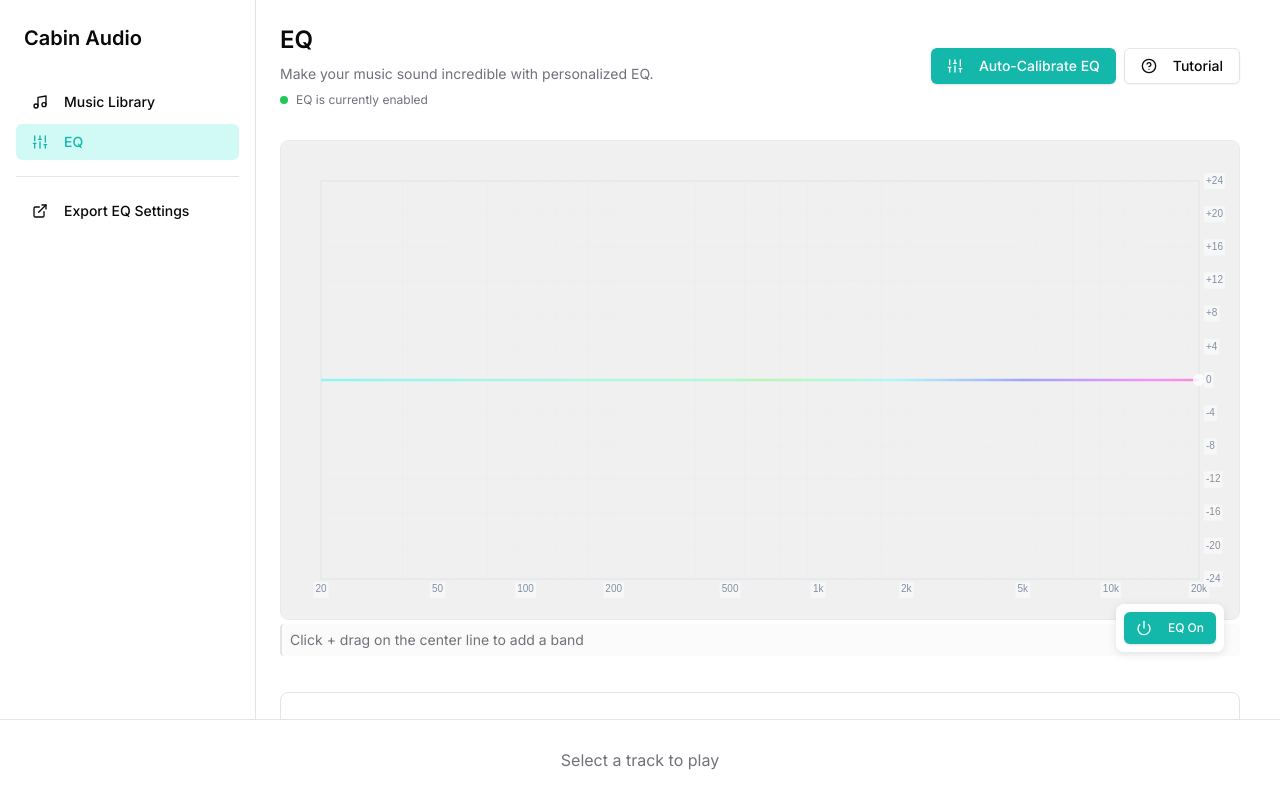
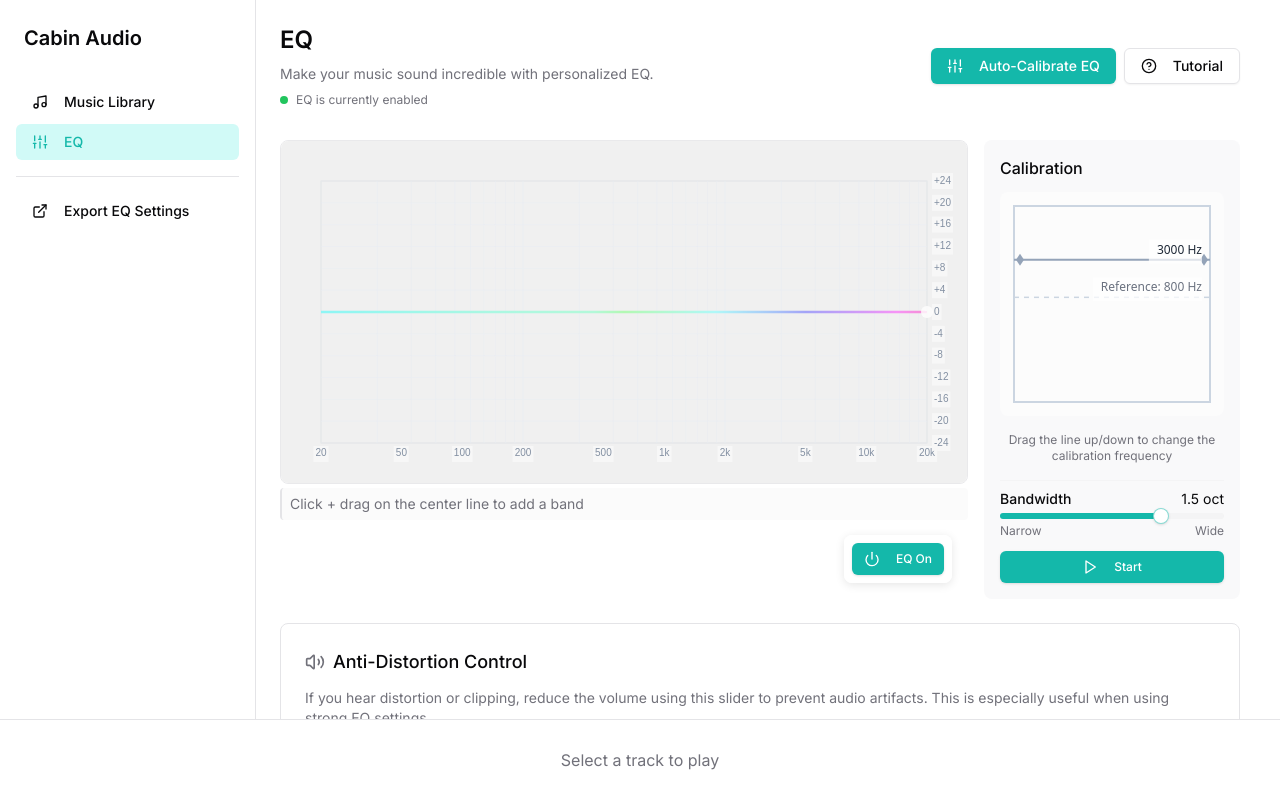
Before and after one commit to JulianMcOmie/cabin-audio-webapp, a Next.js app: page / in a window 1280 px wide. Both pictures are taken after a click on the button "Adjust EQ". Built offline with nearby package versions, Linux system fonts and the light colour scheme.

Commit message:
opt to move center frequency

```diff
--- a/components/eq-view.tsx
+++ b/components/eq-view.tsx
@@ -269,14 +269,14 @@ export function EQView({ setEqEnabled }: EQViewProps) {
             </div>
           </div>
 
-          {/* Calibration Panel (small width on desktop, full width on mobile)
+          {/* Calibration Panel (small width on desktop, full width on mobile) */}
           <div className="w-full md:w-64 bg-muted/50 p-4 rounded-lg">
             <h4 className="font-medium mb-3">Calibration</h4>
 
-            Square Calibration Component
+            {/* Reference Calibration Component */}
             <div className="mb-3">
-              <SquareCalibration
-                isPlaying={squareCalibrationPlaying}
+              <ReferenceCalibration
+                isPlaying={calibrationPlaying}
                 disabled={false}
               />
             </div>
@@ -284,12 +284,12 @@ export function EQView({ setEqEnabled }: EQViewProps) {
             <Button
               size="sm"
               className="w-full bg-electric-blue hover:bg-electric-blue/90 text-white"
-              onClick={() => setSquareCalibrationPlaying(!squareCalibrationPlaying)}
+              onClick={() => setCalibrationPlaying(!calibrationPlaying)}
             >
               <Play className="mr-2 h-4 w-4" />
-              {squareCalibrationPlaying ? "Stop" : "Start"}
+              {calibrationPlaying ? "Stop" : "Start"}
             </Button>
-          </div> */}
+          </div>
         </div>
 
         {/* Distortion Control Section */}
--- a/components/parametric-eq/FrequencyEQ.tsx
+++ b/components/parametric-eq/FrequencyEQ.tsx
@@ -11,6 +11,7 @@ import { useEQProcessor, calculateBandResponse } from "./useEQProcessor"
 import { useEQProfileStore } from "@/lib/stores/eqProfileStore"
 import { EQBand } from "@/lib/models/EQBand"
 import { throttle } from 'lodash';
+import { getReferenceCalibrationAudio } from '@/lib/audio/referenceCalibrationAudio';
 
 interface FrequencyEQProps {
   profileId?: string
@@ -85,6 +86,9 @@ export function FrequencyEQ({ profileId, disabled = false, className, onInstruct
   const [isDraggingVolume, setIsDraggingVolume] = useState(false)
   const [isHoveringVolume, setIsHoveringVolume] = useState(false)
 
+  // State to track if Control or Option key is pressed
+  const [isModifierKeyPressed, setIsModifierKeyPressed] = useState(false)
+
   // Connect to EQ profile store
   const {
     getProfileById,
@@ -156,6 +160,104 @@ export function FrequencyEQ({ profileId, disabled = false, className, onInstruct
     return newProfileBand.id
   }, [profile, updateProfile, onRequestEnable, disabled])
 
+  // Add keyboard event listeners for Control and Option keys
+  useEffect(() => {
+    const handleKeyDown = (e: KeyboardEvent) => {
+      // Check if Control (ctrlKey) or Option/Alt (altKey) is pressed
+      if (e.ctrlKey || e.altKey) {
+        setIsModifierKeyPressed(true);
+      }
+    };
+
+    const handleKeyUp = (e: KeyboardEvent) => {
+      // When no modifier keys are pressed anymore
+      if (!e.ctrlKey && !e.altKey) {
+        setIsModifierKeyPressed(false);
+
+        // Stop the calibration sound when keys are released
+        const audioPlayer = getReferenceCalibrationAudio();
+        audioPlayer.setPlaying(false);
+      }
+    };
+
+    // Add global event listeners
+    window.addEventListener('keydown', handleKeyDown);
+    window.addEventListener('keyup', handleKeyUp);
+    window.addEventListener('blur', () => {
+      // Stop the calibration sound when window loses focus
+      setIsModifierKeyPressed(false);
+      const audioPlayer = getReferenceCalibrationAudio();
+      audioPlayer.setPlaying(false);
+    });
+
+    return () => {
+      window.removeEventListener('keydown', handleKeyDown);
+      window.removeEventListener('keyup', handleKeyUp);
+      window.removeEventListener('blur', () => {
+        setIsModifierKeyPressed(false);
+        const audioPlayer = getReferenceCalibrationAudio();
+        audioPlayer.setPlaying(false);
+      });
+    };
+  }, []);
+
+  // Function to update calibration frequency based on mouse position
+  const updateCalibrationFromMousePosition = useCallback((e: React.MouseEvent<HTMLCanvasElement> | MouseEvent) => {
+    if (!isModifierKeyPressed || !canvasRef.current) return;
+
+    const canvas = canvasRef.current;
+    const rect = canvas.getBoundingClientRect();
+    const margin = (canvas as any).margin || 40;
+
+    // Get mouse coordinates relative to canvas
+    const x = e.clientX - rect.left;
+    const y = e.clientY - rect.top;
+
+    // Check if within the inner EQ area
+    const isWithinInnerArea =
+      x >= margin && x <= rect.width - margin &&
+      y >= margin && y <= rect.height - margin;
+
+    if (isWithinInnerArea) {
+      // Calculate inner coordinates
+      const innerX = x - margin;
+      const innerWidth = rect.width - margin * 2;
+
+      // Convert X position to frequency
+      const frequency = EQCoordinateUtils.xToFreq(innerX, innerWidth, freqRange);
+      const clampedFrequency = Math.max(20, Math.min(20000, frequency));
+
+      // Update calibration audio
+      const audioPlayer = getReferenceCalibrationAudio();
+      audioPlayer.setCalibrationFrequency(clampedFrequency);
+
+      // Make sure it's playing
+      if (!audioPlayer.isActive()) {
+        audioPlayer.setPlaying(true);
+      }
+    }
+  }, [isModifierKeyPressed, freqRange]);
+
+  // Add a document mousemove listener to update calibration when modifier key is pressed
+  useEffect(() => {
+    if (!isModifierKeyPressed) {
+      // If no modifier key is pressed, don't need the listener
+      return;
+    }
+
+    // Handler for document mouse move
+    const handleDocumentMouseMove = (e: MouseEvent) => {
+      updateCalibrationFromMousePosition(e);
+    };
+
+    // Add global event listener
+    document.addEventListener('mousemove', handleDocumentMouseMove);
+
+    return () => {
+      document.removeEventListener('mousemove', handleDocumentMouseMove);
+    };
+  }, [isModifierKeyPressed, updateCalibrationFromMousePosition]);
+
   const handleBandUpdate = useCallback((id: string, updates: Partial<EQBandWithUI>) => {
     if (!profile) return
 
@@ -224,6 +326,12 @@ export function FrequencyEQ({ profileId, disabled = false, className, onInstruct
   const handleMouseMove = useCallback((e: React.MouseEvent<HTMLCanvasElement>) => {
     if (!profile || isDraggingVolume) return;
 
+    // First check if we should update calibration based on modifier keys
+    if (isModifierKeyPressed) {
+      updateCalibrationFromMousePosition(e);
+      // Still allow regular hover behavior
+    }
+
     const canvas = canvasRef.current;
     if (!canvas) return;
 
@@ -248,17 +356,18 @@ export function FrequencyEQ({ profileId, disabled = false, className, onInstruct
 
     setIsHoveringVolume(isOverVolume);
 
-    // Only pass mouse move to band interaction if not hovering over volume and within inner area
-    if (!isOverVolume && isWithinInnerArea) {
+    // If we're not over the volume control, pass to band handler
+    if (!isOverVolume) {
       handleBandMouseMove(e);
+    } else {
+      // Update cursor based on volume hover
+      document.body.style.cursor = 'pointer';
     }
-  }, [profile, handleBandMouseMove, isDraggingVolume]);
+  }, [profile, isDraggingVolume, handleBandMouseMove, isModifierKeyPressed, updateCalibrationFromMousePosition]);
 
   // Handle mouse down for volume control
   const handleMouseDown = useCallback((e: React.MouseEvent<HTMLCanvasElement>) => {
-    if (!profile) {
-      return;
-    }
+    if (!profile) return;
 
     const canvas = canvasRef.current;
     if (!canvas) return;
@@ -268,40 +377,33 @@ export function FrequencyEQ({ profileId, disabled = false, className, onInstruct
     const x = e.clientX - rect.left;
     const y = e.clientY - rect.top;
 
-    // Check if within the inner EQ area
-    const isWithinInnerArea =
-      x >= margin && x <= rect.width - margin &&
-      y >= margin && y <= rect.height - margin;
-
-    // Calculate inner dimensions
+    // inner dimensions
     const innerWidth = rect.width - margin * 2;
     const innerHeight = rect.height - margin * 2;
 
-    // Check if we're clicking on the volume control
+    // volume control
     const isOverVolume = EQBandRenderer.isInVolumeControl(
       x, y, innerWidth, innerHeight, profile.volume || 0, margin, margin
     );
 
     if (isOverVolume) {
       setIsDraggingVolume(true);
+      document.body.style.cursor = 'grabbing';
 
-      // Initial volume adjustment based on click position
-      const innerY = y - margin;
-      const newVolume = EQCoordinateUtils.yToGain(innerY, innerHeight);
-      updateProfile(profile.id, { volume: newVolume });
-
-      // Add event listeners for mouse move and mouse up
+      // Handle document mouse move to support dragging outside canvas bounds
       const handleDocumentMouseMove = (e: MouseEvent) => {
-        if (!canvas || !profile) return;
+        // If modifier key is pressed during volume dragging, update calibration as well
+        if (isModifierKeyPressed) {
+          updateCalibrationFromMousePosition(e);
+        }
 
         const rect = canvas.getBoundingClientRect();
-        const margin = (canvas as any).margin || 40;
         const y = e.clientY - rect.top;
 
         // Calculate position within the inner area
         const innerY = Math.max(margin, Math.min(rect.height - margin, y)) - margin;
-        const innerHeight = rect.height - margin * 2;
 
+        // Calculate new volume using EQCoordinateUtils
         const newVolume = EQCoordinateUtils.yToGain(innerY, innerHeight);
 
         // Update profile volume
@@ -310,21 +412,26 @@ export function FrequencyEQ({ profileId, disabled = false, className, onInstruct
 
       const handleDocumentMouseUp = () => {
         setIsDraggingVolume(false);
+        document.body.style.cursor = '';
+
         document.removeEventListener('mousemove', handleDocumentMouseMove);
         document.removeEventListener('mouseup', handleDocumentMouseUp);
       };
 
       document.addEventListener('mousemove', handleDocumentMouseMove);
       document.addEventListener('mouseup', handleDocumentMouseUp);
+    } else if (!disabled) {
+      // Only pass mouse down to band interaction if within inner area
+      const isWithinInnerArea =
+        x >= margin && x <= rect.width - margin &&
+        y >= margin && y <= rect.height - margin;
 
-      return;
+      if (isWithinInnerArea) {
+        // If not dragging volume and not disabled, pass to band handler
+        handleBandMouseDown(e);
+      }
     }
-
-    // If not clicking on volume control and within inner area, delegate to the band mouse handler
-    if (isWithinInnerArea) {
-      handleBandMouseDown(e);
-    }
-  }, [disabled, handleBandMouseDown, profile, updateProfile]);
+  }, [disabled, handleBandMouseDown, profile, updateProfile, isModifierKeyPressed, updateCalibrationFromMousePosition]);
 
   // Update instruction text based on interaction state
   useEffect(() => {
--- a/components/parametric-eq/useEQInteraction.ts
+++ b/components/parametric-eq/useEQInteraction.ts
@@ -29,6 +29,9 @@ export function useEQInteraction({
   onBandRemove,
   onBandSelect,
 }: UseEQInteractionProps) {
+  // Flag to control whether EQ band changes affect the reference calibration
+  const SHOULD_UPDATE_CALIBRATION = false;
+
   const [draggingBand, setDraggingBand] = useState<string | null>(null);
   const [isDragging, setIsDragging] = useState(false);
   const [isShiftPressed, setIsShiftPressed] = useState(false);
@@ -64,8 +67,11 @@ export function useEQInteraction({
         // Calculate bandwidth from Q
         const bandwidth = band.q ? 1.0 / band.q : 1.0;
 
+        // Only update if the flag is true
+        if (SHOULD_UPDATE_CALIBRATION) {
           // Set initial parameters with combined method to avoid pattern restarts
           audioPlayer.updateCalibrationParameters(band.frequency, bandwidth);
+        }
 
         // Only start playing if not already playing
         if (!audioPlayer.isActive()) {
@@ -184,11 +190,13 @@ export function useEQInteraction({
           const scaleFactor = 0.02;
           const newQ = Math.max(0.1, Math.min(10, currentQ * Math.exp(-deltaY * scaleFactor)));
 
+          // Only update calibration if the flag is true
+          if (SHOULD_UPDATE_CALIBRATION) {
             // Update the calibration audio bandwidth (inverse of Q)
             const newBandwidth = 1.0 / newQ;
-
             // Use the combined update method to avoid pattern restart
             audioPlayer.updateCalibrationParameters(undefined, newBandwidth);
+          }
 
           throttledBandUpdate(draggingBand, { q: newQ });
         }
@@ -197,8 +205,11 @@ export function useEQInteraction({
         const gain = EQCoordinateUtils.yToGain(y, innerHeight);
         const clampedGain = Math.max(-24, Math.min(24, gain));
 
+        // Only update calibration if the flag is true
+        if (SHOULD_UPDATE_CALIBRATION) {
           // Use the combined update method to avoid pattern restart
           audioPlayer.updateCalibrationParameters(clampedFrequency);
+        }
 
         // If we're outside of the canvas, but we move towards the canvas, we can reduce shiftOffset
         if (!isInsideCanvas) {
@@ -478,8 +489,11 @@ export function useEQInteraction({
             // Setup calibration audio for the new band
             const audioPlayer = getReferenceCalibrationAudio();
 
+            // Only update calibration if the flag is true
+            if (SHOULD_UPDATE_CALIBRATION) {
               // Set parameters before starting playback to ensure continuous rhythm
               audioPlayer.updateCalibrationParameters(clampedFrequency, 1.0);
+            }
 
             // Audio will start playing via the useEffect when draggingBand is updated
           }
--- a/components/reference-calibration.tsx
+++ b/components/reference-calibration.tsx
@@ -4,6 +4,7 @@ import { useRef, useEffect, useState } from "react"
 import * as referenceCalibrationAudio from '@/lib/audio/referenceCalibrationAudio'
 import { Button } from "@/components/ui/button"
 import { Play } from "lucide-react"
+import { Slider } from "@/components/ui/slider"
 
 // Constants
 const HANDLE_SIZE = 8; // Size of the frequency control handle in pixels
@@ -23,6 +24,9 @@ export function ReferenceCalibration({ isPlaying, disabled = false, className =
 
   // State for tracking the calibration frequency
   const [calibrationFrequency, setCalibrationFrequency] = useState(3000);
+
+  // State for tracking the calibration bandwidth
+  const [calibrationBandwidth, setCalibrationBandwidth] = useState(0.5);
 
   // State for dragging
   const [isDragging, setIsDragging] = useState(false);
@@ -74,11 +78,15 @@ export function ReferenceCalibration({ isPlaying, disabled = false, className =
     return () => window.removeEventListener('resize', updateCanvasSize);
   }, []);
 
-  // Initialize with frequency from audio module
+  // Initialize with values from audio module
   useEffect(() => {
     const audioPlayer = referenceCalibrationAudio.getReferenceCalibrationAudio();
     const frequency = audioPlayer.getCalibrationFrequency();
     setCalibrationFrequency(frequency);
+
+    // Also initialize bandwidth
+    const bandwidth = audioPlayer.getBandwidth();
+    setCalibrationBandwidth(bandwidth);
   }, []);
 
   // Connect to audio module for active position events
@@ -123,11 +131,27 @@ export function ReferenceCalibration({ isPlaying, disabled = false, className =
     audioPlayer.setCalibrationFrequency(calibrationFrequency);
   }, [calibrationFrequency]);
 
+  // Update audio module when bandwidth changes
+  useEffect(() => {
+    const audioPlayer = referenceCalibrationAudio.getReferenceCalibrationAudio();
+    audioPlayer.setBandwidth(calibrationBandwidth);
+  }, [calibrationBandwidth]);
+
   // Update audio player when playing state changes
   useEffect(() => {
     const audioPlayer = referenceCalibrationAudio.getReferenceCalibrationAudio();
     audioPlayer.setPlaying(isPlaying);
   }, [isPlaying]);
+
+  // Handler for bandwidth slider change
+  const handleBandwidthChange = (values: number[]) => {
+    setCalibrationBandwidth(values[0]);
+  };
+
+  // Format bandwidth for display
+  const formatBandwidth = (value: number): string => {
+    return value.toFixed(1) + " oct";
+  };
 
   // Check if mouse is near the line
   const isNearLine = (): boolean => {
@@ -371,6 +395,29 @@ export function ReferenceCalibration({ isPlaying, disabled = false, className =
       <div className="text-xs text-center text-muted-foreground mb-2">
         Drag the line up/down to change the calibration frequency
       </div>
+
+      {/* Bandwidth Slider */}
+      <div className="pt-2 border-t border-muted">
+        <div className="flex justify-between items-center mb-1">
+          <span className="text-sm font-medium">Bandwidth</span>
+          <span className="text-sm">{formatBandwidth(calibrationBandwidth)}</span>
+        </div>
+
+        <Slider
+          value={[calibrationBandwidth]}
+          min={0.1}
+          max={2.0}
+          step={0.1}
+          onValueChange={handleBandwidthChange}
+          className="w-full"
+          disabled={disabled}
+        />
+
+        <div className="flex justify-between text-xs text-muted-foreground mt-1">
+          <span>Narrow</span>
+          <span>Wide</span>
+        </div>
+      </div>
     </div>
   );
 }
```
Lines whose indentation alone changed are shown as unchanged.
